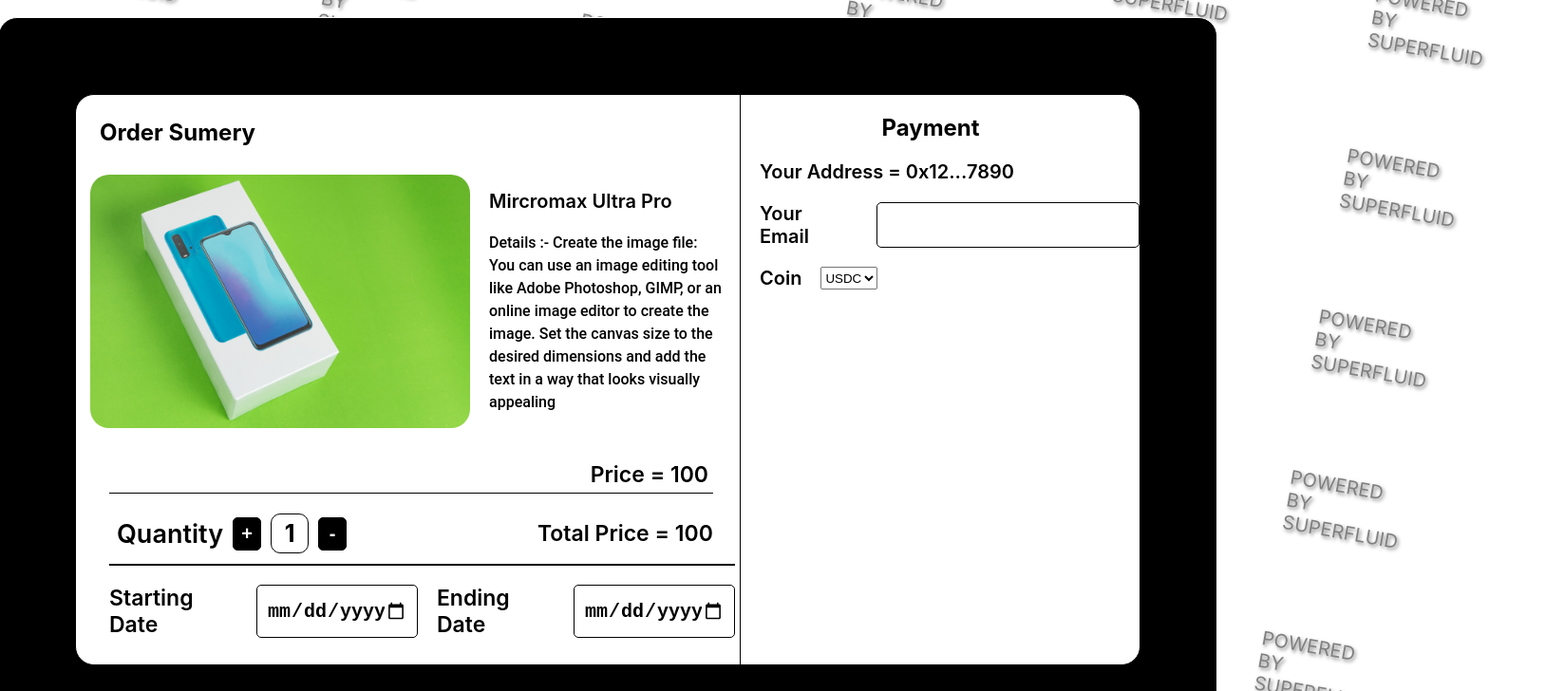
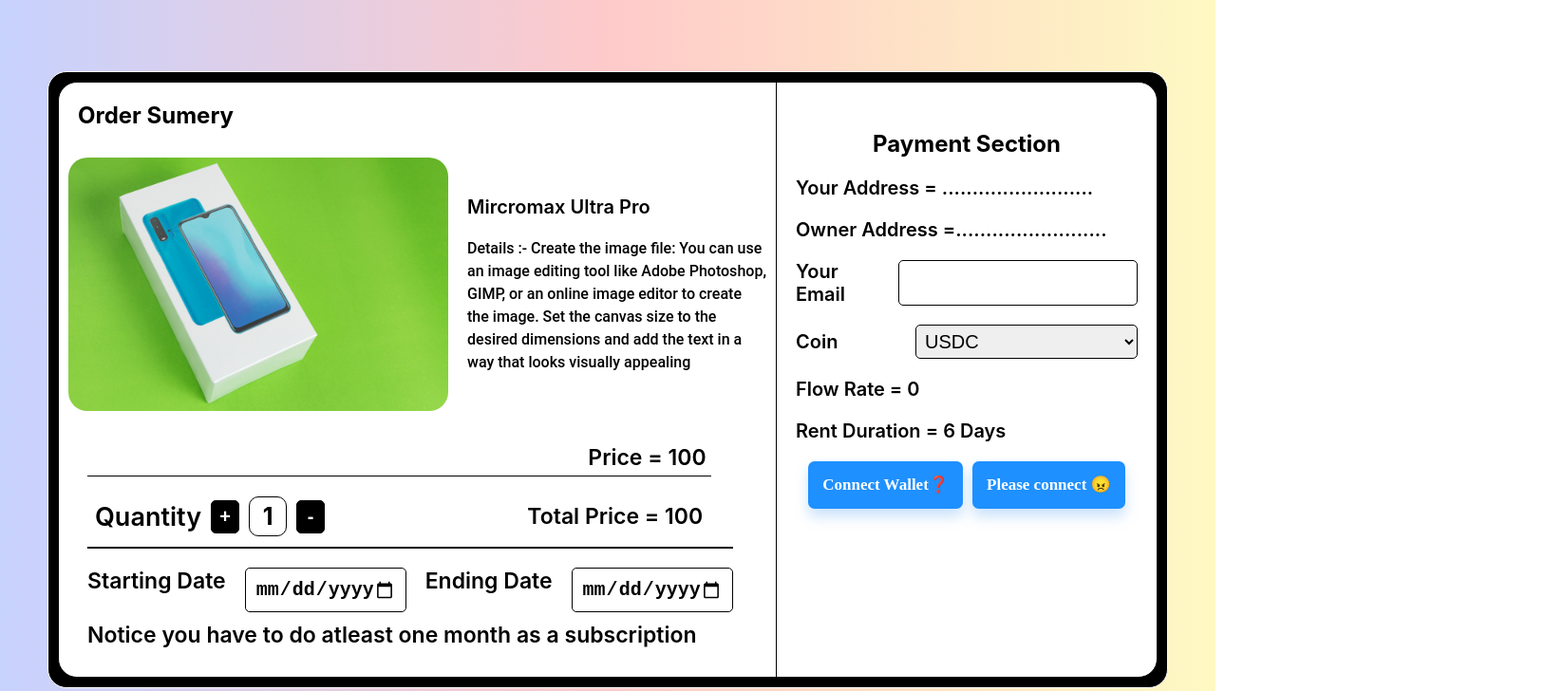
Before and after one commit to Ajay12-p/PeerPay, a React (Create React App) app in the folder client/: page /Payment in a window 1280 px wide. Shown: the top 728 px of the page at 95% size, 1647 px wide, since content can reach past the window. Built offline with nearby package versions, Linux system fonts and the light colour scheme.

Commit message:
Payment Upgrade

```diff
--- a/client/src/UI/Buttons/Submit/Submit.css
+++ b/client/src/UI/Buttons/Submit/Submit.css
@@ -4,7 +4,7 @@
   display: flex;
   flex-direction: column;
   width: 100%;
-  max-width: 140px;
+  max-width: 100%;
   height: 50px;
   border-radius: 0.5em;
   box-shadow: 0 0.625em 1em 0 rgba(106, 173, 240, 0.35);
--- a/client/src/components/Pages/Payment/Payment.css
+++ b/client/src/components/Pages/Payment/Payment.css
@@ -1,6 +1,6 @@
 .outerFrame {
   margin: 50px;
-  padding: 80px;
+  padding: 10px;
   display: flex;
   border-radius: 20px;
   justify-content: center;
@@ -10,18 +10,22 @@
 }
 .mainPayment {
   display: flex;
+  height: 100vh;
   justify-content: center;
   align-items: center;
-  height: 100vh;
+  background-image: linear-gradient(
+    to right,
+    rgb(199, 210, 254),
+    rgb(254, 202, 202),
+    rgb(254, 249, 195)
+  );
   gap: 20px;
-  background-repeat: repeat;
 }
 .innerFrame {
   border-radius: 20px;
   background-color: white;
   border: 1px solid black;
   display: flex;
-  justify-content: center;
 }
 
 .flexItem {
@@ -44,8 +48,10 @@
 .item1 {
   min-width: 700px;
   min-height: 200px;
+  height: 100%;
   max-width: 1000px;
-  padding: 5px;
+  padding-bottom: 30px;
+
   border-right: #000 solid 1px;
 }
 
@@ -184,11 +190,13 @@
 /* item2 full part (Payment part  ) */
 
 .item2 {
-  margin-left: 20px;
+  padding-top: 30px;
+  padding-right: 20px;
+  padding-left: 20px;
   min-width: 400px;
   display: flex;
   justify-content: start;
-  align-items: start;
+  align-items: center;
 }
 
 .item2 h2 {
@@ -230,5 +238,25 @@
   justify-content: start;
   align-items: center;
   gap: 20px;
-  width: 50%;
+  width: 65%;
 }
+
+.selectofinput select {
+  padding: 5px;
+  border-radius: 5px;
+  width: 100%;
+  border: 1px solid black;
+  font-size: 20px;
+  font-weight: 500;
+  outline: none;
+}
+
+.inputCoin {
+  display: flex;
+  font-size: 20px;
+  font-weight: 600;
+  justify-content: space-between;
+  align-items: center;
+  gap: 20px;
+  width: 100%;
+}
--- a/client/src/components/Pages/Payment/Payment.js
+++ b/client/src/components/Pages/Payment/Payment.js
@@ -1,102 +1,54 @@
 import React, { useState } from "react";
 import "./Payment.css";
+import Connect from "../../../UI/Buttons/Submit/Submit";
+import Pay from "../../../UI/Buttons/spacebutton/Spacebutton";
 import Product from "../../Media/Phone.jpg";
+import { ethers } from "ethers";
 const Payment = () => {
+  const today = new Date().toISOString().split("T")[0];
+  const nextmonth = new Date();
+  const nextmin = new Date(
+    nextmonth.getFullYear(),
+    nextmonth.getMonth() + 1,
+    nextmonth.getDate()
+  )
+    .toISOString()
+    .split("T")[0];
   const [qunatity, setQunatity] = useState(1);
-  const [startDate, setStartDate] = useState("today");
+  const [startDate, setStartDate] = useState("");
   const [total, setTotal] = useState(100);
-  const [endDate, setEndDate] = useState(" parso");
+  const [Coin, setCoin] = useState("USDC");
+  const [isconnected, setIsconnected] = useState(false);
+  const [endDate, setEndDate] = useState("");
+  const [FlowRate, setFlowRate] = useState(0);
   const [timeRange, setTimeRange] = useState(6);
-  const [useraddress, setUserAddress] = useState(
-    "0x1234567890123456789012345678901234567890"
-  );
   const [details, setDetails] = useState(
     "Create the image file: You can use an image editing tool like Adobe Photoshop, GIMP, or an online image editor to create the image. Set the canvas size to the desired dimensions and add the text in a way that looks visually appealing"
   );
   const [Price, setPrice] = useState(100);
+  const [userDetail, setUserDetail] = useState({
+    provider: null,
+    adddress: "",
+    signer: null,
+  });
+  ///////////////// for connecting wallet/////////////
+  const walletConnector = async () => {
+    const accounts = await window.ethereum.request({
+      method: "eth_requestAccounts",
+    });
+
+    const provider = new ethers.providers.Web3Provider(window.ethereum);
+    const signer = provider.getSigner();
+    setUserDetail(() => {
+      return { provider, signer, adddress: accounts[0] };
+    });
+    setIsconnected(true);
+  };
+
+  ///////////////// for connecting wallet/////////////
+
   return (
     <div className="mainPayment ">
-      <div class="overlay">
-        <div className="bg-2">
-          <div className="">powered by Superfluid</div>
-          <div className="">powered by Superfluid</div>
-          <div className="">powered by Superfluid</div>
-          <div className="">powered by Superfluid</div>
-          <div className="">powered by Superfluid</div>
-          <div className="">powered by Superfluid</div>
-          <div className="">powered by Superfluid</div>
-          <div className="">powered by Superfluid</div>
-          <div className="">powered by Superfluid</div>
-          <div className="">powered by Superfluid</div>
-          <div className="">powered by Superfluid</div>
-        </div>
-        <div className="bg-2">
-          <div className="">powered by Superfluid</div>
-          <div className="">powered by Superfluid</div>
-          <div className="">powered by Superfluid</div>
-          <div className="">powered by Superfluid</div>
-          <div className="">powered by Superfluid</div>
-          <div className="">powered by Superfluid</div>
-          <div className="">powered by Superfluid</div>
-          <div className="">powered by Superfluid</div>
-          <div className="">powered by Superfluid</div>
-          <div className="">powered by Superfluid</div>
-          <div className="">powered by Superfluid</div>
-        </div>
-        <div className="bg-2">
-          <div className="">powered by Superfluid</div>
-          <div className="">powered by Superfluid</div>
-          <div className="">powered by Superfluid</div>
-          <div className="">powered by Superfluid</div>
-          <div className="">powered by Superfluid</div>
-          <div className="">powered by Superfluid</div>
-          <div className="">powered by Superfluid</div>
-          <div className="">powered by Superfluid</div>
-          <div className="">powered by Superfluid</div>
-          <div className="">powered by Superfluid</div>
-          <div className="">powered by Superfluid</div>
-        </div>
-        <div className="bg-2">
-          <div className="">powered by Superfluid</div>
-          <div className="">powered by Superfluid</div>
-          <div className="">powered by Superfluid</div>
-          <div className="">powered by Superfluid</div>
-          <div className="">powered by Superfluid</div>
-          <div className="">powered by Superfluid</div>
-          <div className="">powered by Superfluid</div>
-          <div className="">powered by Superfluid</div>
-          <div className="">powered by Superfluid</div>
-          <div className="">powered by Superfluid</div>
-          <div className="">powered by Superfluid</div>
-          <div className="">powered by Superfluid</div>
-        </div>
-        <div className="bg-2">
-          <div className="">powered by Superfluid</div>
-          <div className="">powered by Superfluid</div>
-          <div className="">powered by Superfluid</div>
-          <div className="">powered by Superfluid</div>
-          <div className="">powered by Superfluid</div>
-          <div className="">powered by Superfluid</div>
-          <div className="">powered by Superfluid</div>
-          <div className="">powered by Superfluid</div>
-          <div className="">powered by Superfluid</div>
-          <div className="">powered by Superfluid</div>
-          <div className="">powered by Superfluid</div>
-        </div>
-        <div className="bg-2">
-          <div className="">powered by Superfluid</div>
-          <div className="">powered by Superfluid</div>
-          <div className="">powered by Superfluid</div>
-          <div className="">powered by Superfluid</div>
-          <div className="">powered by Superfluid</div>
-          <div className="">powered by Superfluid</div>
-          <div className="">powered by Superfluid</div>
-          <div className="">powered by Superfluid</div>
-          <div className="">powered by Superfluid</div>
-          <div className="">powered by Superfluid</div>
-          <div className="">powered by Superfluid</div>
-        </div>
-      </div>
       <div className="outerFrame">
         <div className="innerFrame">
           <div className="item1 flexItem">
@@ -145,35 +97,93 @@
                   Total Price = {total}
                 </div>
               </div>
-
-              <div className="inputDate">
-                Starting Date <input type="date" /> Ending Date{" "}
-                <input type="date" />
+              <div for="minDate" className="inputDate">
+                Starting Date <input type="date" min={today} />
+                Ending Date <input type="date" min={nextmin} />
+              </div>
+              <div className="inputPay">
+                {" "}
+                Notice you have to do atleast one month as a subscription
               </div>
             </div>
           </div>
           <div className="item2 flexItem">
-            <h2>Payment</h2>
+            <h2>Payment Section</h2>
             <div className="PaymentPart">
               <div className="inputPay">
                 Your Address ={" "}
-                {`${useraddress.substring(0, 4)}...${useraddress.substring(
+                {`${userDetail.adddress.substring(
+                  0,
+                  7
+                )}.........................${userDetail.adddress.substring(
                   38,
                   42
                 )}`}
               </div>
-
+              <div className="inputPay">
+                Owner Address =
+                {`${userDetail.adddress.substring(
+                  0,
+                  7
+                )}.........................${userDetail.adddress.substring(
+                  38,
+                  42
+                )}`}
+              </div>
               <div className="inputPay">
                 Your Email
                 <input type="email" />
               </div>
-
+              <div className="inputCoin">
+                <div> Coin</div>
+                <div className="selectofinput">
+                  <select
+                    onClick={(e) => {
+                      setCoin(e.target.value);
+                      console.log(e.target.value);
+                    }}
+                    name="Coin"
+                    id="Coin"
+                  >
+                    <option value="USDC"> USDC</option>
+                    <option value="FDAIx"> FDAIx</option>
+                  </select>
+                </div>
+              </div>
+              <div className="inputPay"> Flow Rate = {FlowRate}</div>
               <div className="inputPay">
-                Coin
-                <select name="Coin" id="Coin">
-                  <option className="selectofinput"> USDC</option>
-                  <option className="selectofinput"> FDAIx</option>
-                </select>{" "}
+                {" "}
+                Rent Duration = {timeRange} Days
+                {/* {(startDate.getTime() - endDate.getTime) / (1000 * 3600 * 24)} */}
+              </div>
+              <div
+                style={{
+                  display: "flex",
+                  justifyContent: "center",
+                  width: "100%",
+                  gap: "10px",
+                }}
+              >
+                <Connect
+                  Name="Connect Wallet❓"
+                  Nextname={"One Step Close"}
+                  Function={walletConnector}
+                />
+                {isconnected ? (
+                  <Connect
+                    Name={`Pay ${total}$ ${Coin}`}
+                    Nextname={`Flow Rate ${FlowRate}`}
+                    Function={walletConnector}
+                  />
+                ) : (
+                  <Connect
+                    Name={`Please connect  😠 `}
+                    Nextname={`your wallet 😡`}
+                    Function={() => {
+                      console.log("nothing");
+                    }}
+                  />
+                )}
               </div>
             </div>
           </div>
```
